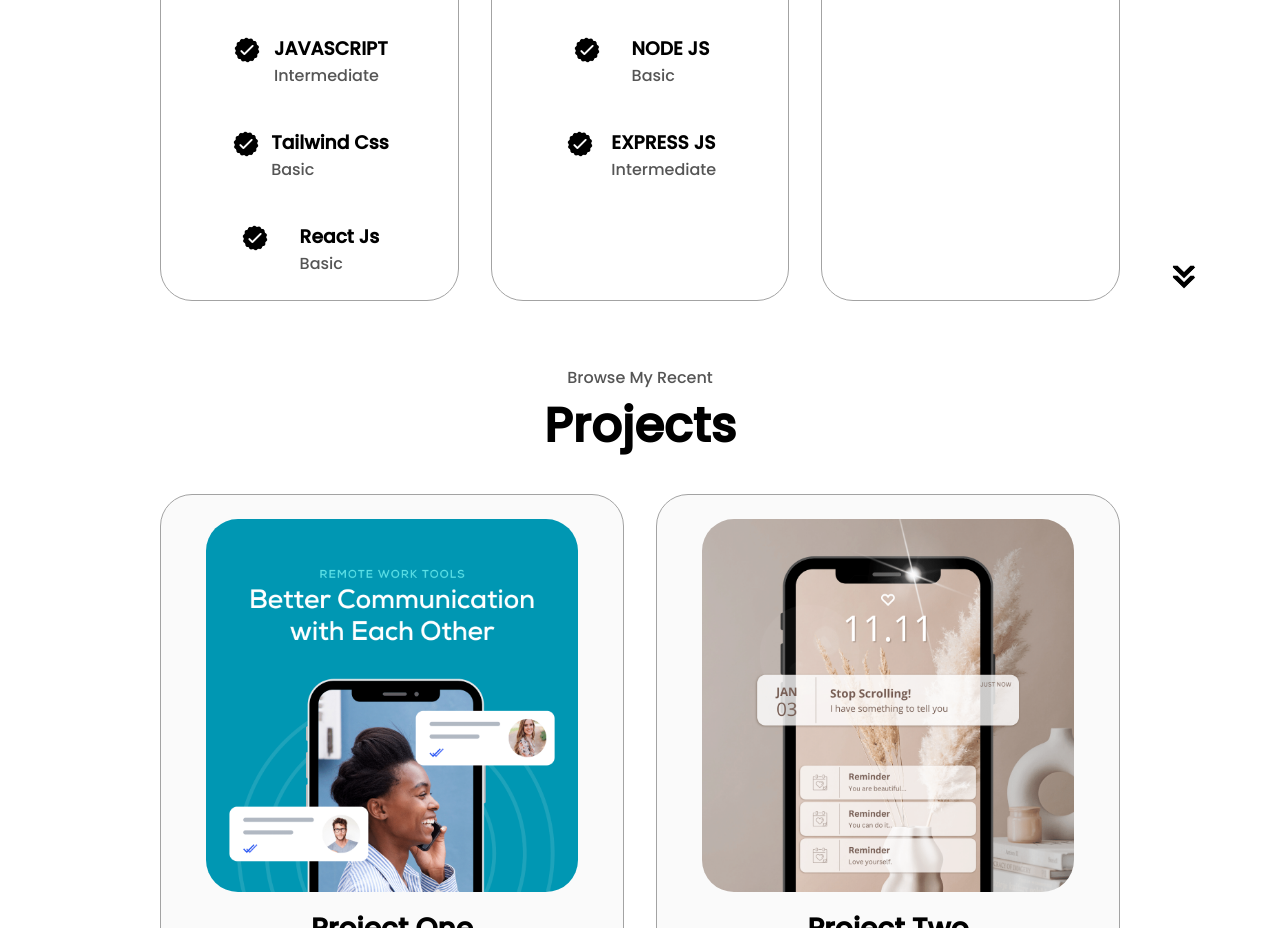
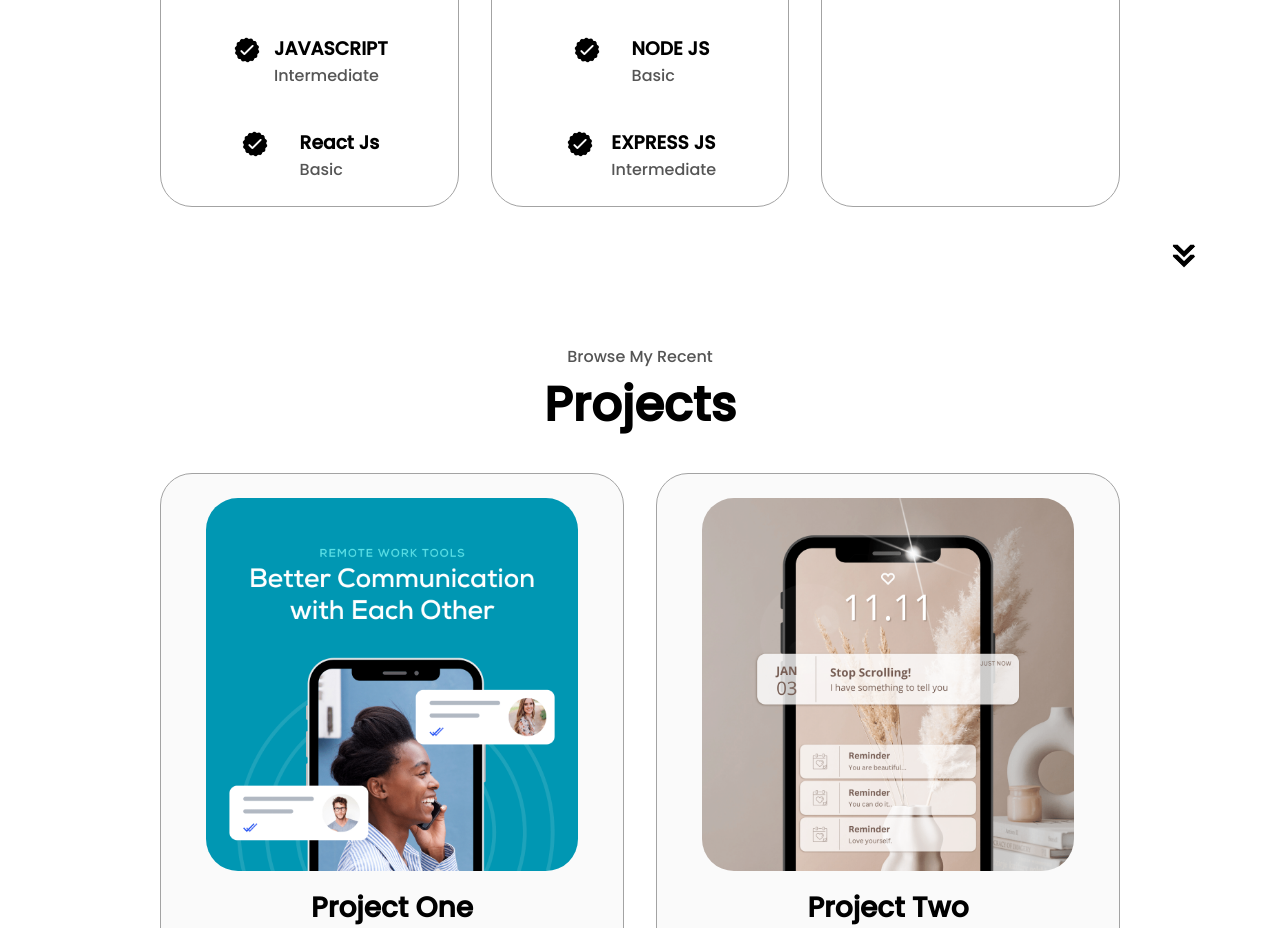
Before and after one commit to DevRahulll/Portfolio-1, a plain HTML site: page index.html in a window 1280 px wide. Shown: the part 2120-3048 px from the top of the page. Drawn offline with Linux system fonts and the light colour scheme.

Commit message:
removed tailward css article

```diff
--- a/index.html
+++ b/index.html
@@ -129,13 +129,6 @@
                             <div>
                                 <h3>JAVASCRIPT</h3>
                                 <p>Intermediate</p>
-                            </div>
-                        </article>
-                        <article>
-                            <img src="assets/checkmark.png" alt="skills icon" class="icon">
-                            <div>
-                                <h3>Tailwind Css</h3>
-                                <p>Basic</p>
                             </div>
                         </article>
                         <article>
```
